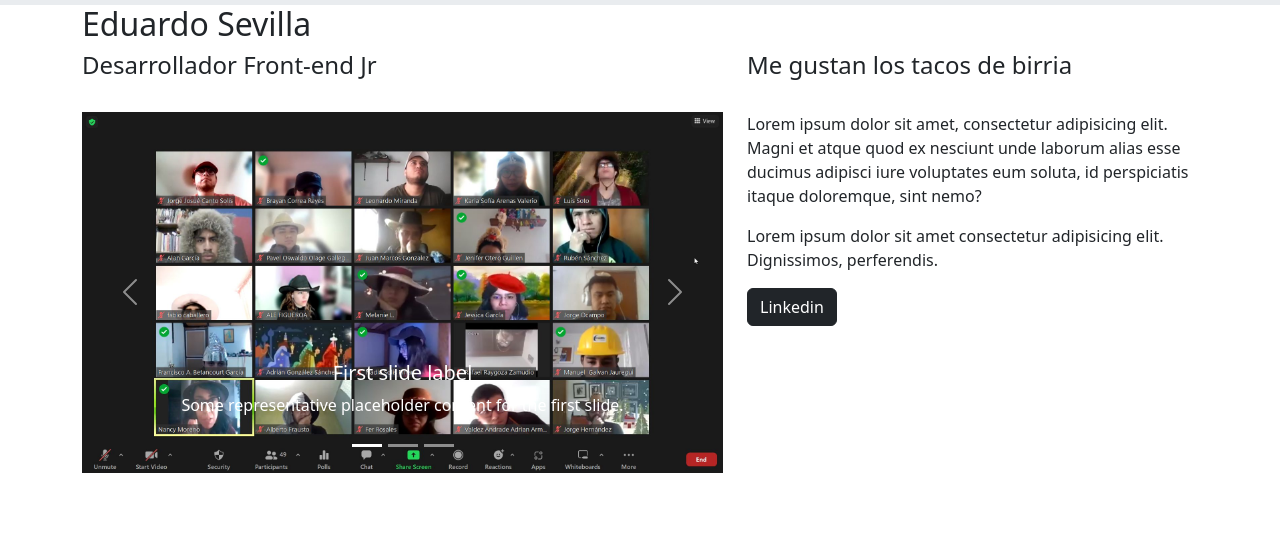
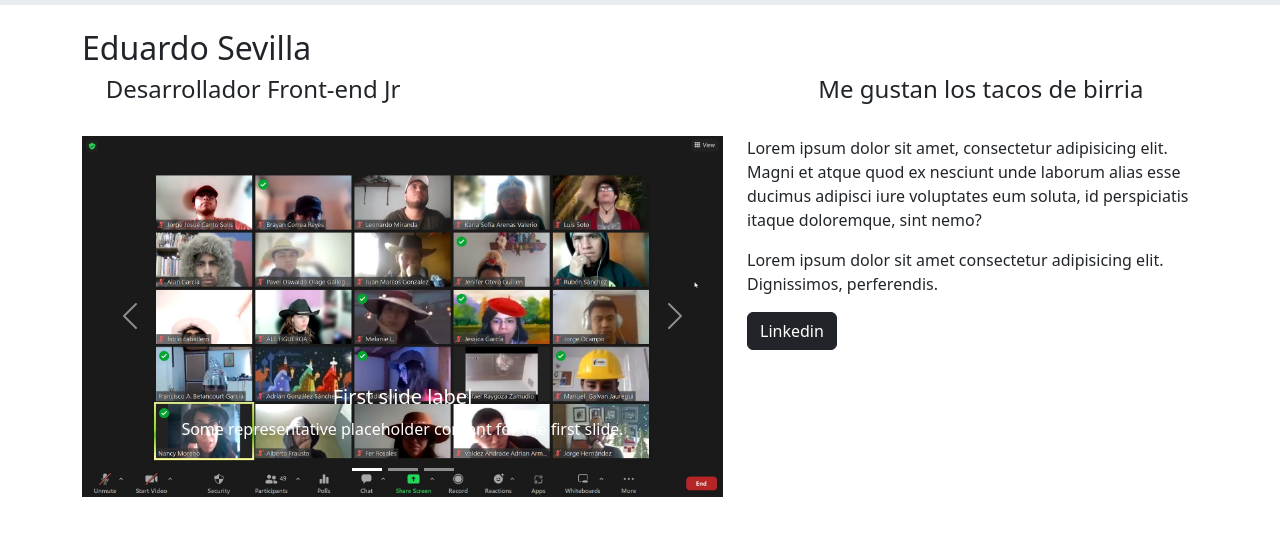
Before and after one commit to eduardSeCh/ch22_bootstarp, a plain HTML site: page index.html in a window 1280 px wide. Shown: the part 71-606 px from the top of the page. Drawn offline with nearby package versions, Linux system fonts and the light colour scheme.

Commit message:
[fixe] styles to carousel and aceca de

```diff
--- a/estilos.css
+++ /dev/null
@@ -1,3 +0,0 @@
-html {
-    background-color: black;
-}
--- a/index.html
+++ b/index.html
@@ -5,6 +5,7 @@
     <meta http-equiv="X-UA-Compatible" content="IE=edge">
     <meta name="viewport" content="width=device-width, initial-scale=1.0">
     <link rel="stylesheet" href="https://cdn.jsdelivr.net/npm/bootstrap@5.3.0-alpha1/dist/css/bootstrap.min.css">
+    <link rel="stylesheet" href="./estilos.css">
     <title>Boostrap Demo</title>
 </head>
 <body>
@@ -48,16 +49,16 @@
       </nav>
       <!-- Acerca de -->
       <div class="container">
-        <div class="row">
+        <div class="row mt-4">
             <div class="col"><h2>Eduardo Sevilla</h2></div>
         </div>
-        <div class="row mb-4 align-items-center">
+        <div class="row mb-4 d-flex justify-content-around">
             <div class="col-7 "><h4>Desarrollador Front-end Jr</h4> </div>
             <div class="col-4"><h4>Me gustan los tacos de birria</h4></div>
         </div>
       </div>
     <!-- Carousel y descripcion-->
-    <div class="container">
+    <div class="container carouselAndDescription">
         <div class="row">
             <!-- Carousel -->
             <div class="col-10 col-sm-7">
```
